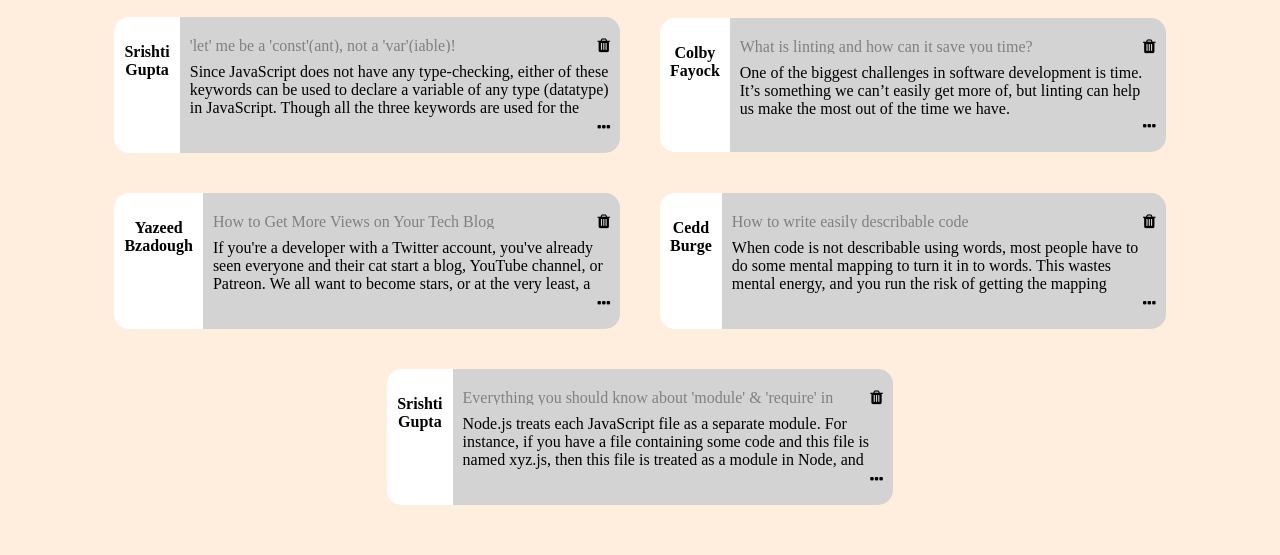
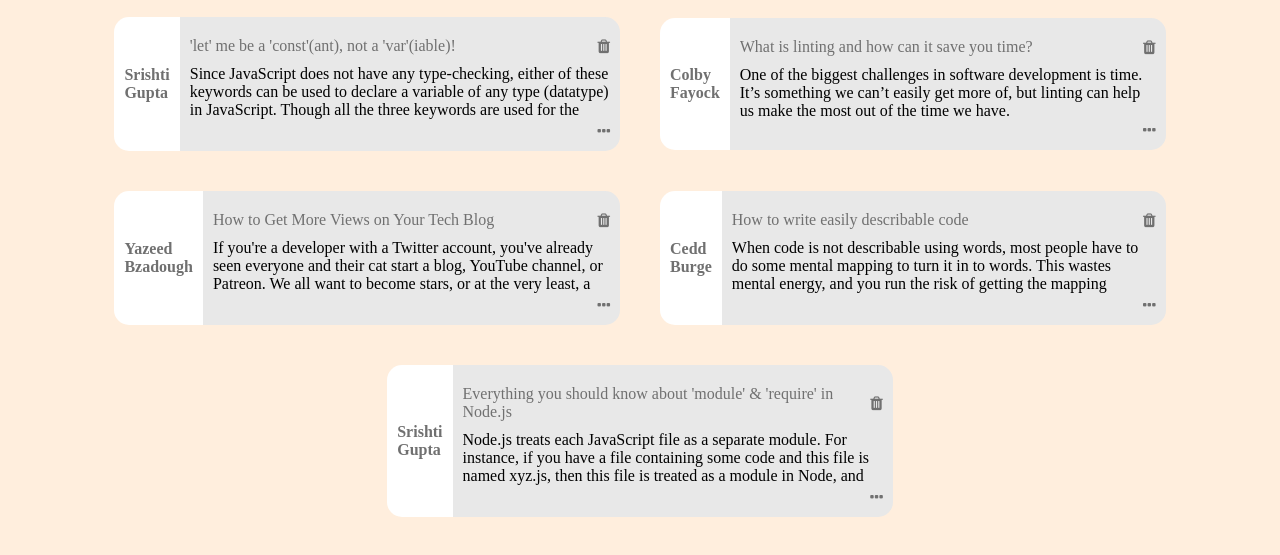
Before and after one commit to SindhujaSabbani/scribbler, a plain HTML site: page html/postslist.html in a window 1280 px wide. Shown: the part 73-628 px from the top of the page. Drawn offline with Linux system fonts and the light colour scheme; a web font is replaced by a local one.

Commit message:
Fixed post list css

```diff
--- a/styles/postslist.css
+++ b/styles/postslist.css
@@ -24,19 +24,19 @@
 }
 
 .post-username {
+    display: flex;
+    flex-direction: column;
     background-color: white;
     padding: 10px;
     border-radius: 15px 0px 0px 15px;
     justify-content: center;
-    align-items: center;
-    text-align: center;
-    vertical-align: middle;
     font-weight: bold;
+    color: #707070;
 }
 
 .post-body {
     flex-direction: column;
-    background-color: lightgray;
+    background-color: #E8E8E8;
     padding: 10px;
     border-radius: 0px 15px 15px 0px;
 }
@@ -48,19 +48,20 @@
 }
 
 .post-title {
-    color: gray;
+    color: #707070;
     float: left;
     width: 95%;
     max-width: 100em;
     display: block;
     text-overflow: ellipsis;
     overflow: hidden;
-    max-height: 1em;
     margin: 10px 10px 10px 0px;
 }
 
 .post-icon {
     float: right;
+    align-self: center;
+    color: #707070;
 }
 
 .post-icon:hover {
```
